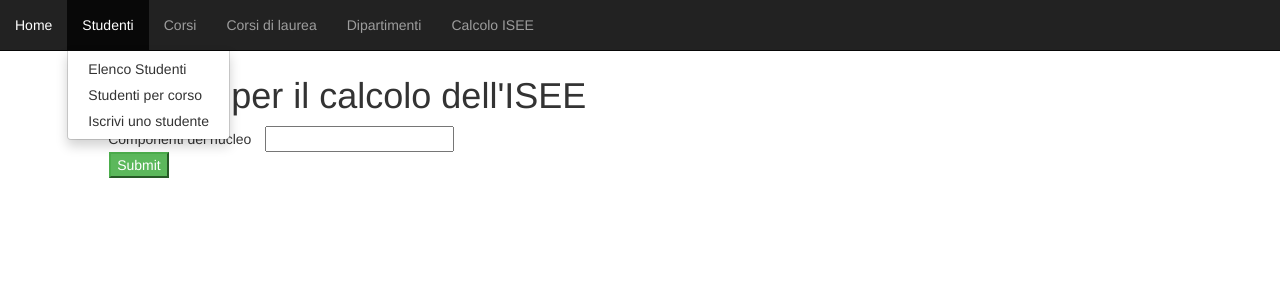
After one commit to AlecioP/SegreteriaStudenti2019_AlessioPortaro, a web app: page /servizi/isee.html in a window 1280 px wide, after a click on "Studenti". The commit adds this page. Shown: the top 300 px of the page. Run offline with its HTML, style and script files only (its server is not run), Linux system fonts and the light colour scheme; data that the repository does not hold is empty.

Commit message:
calcola isee

```diff
--- a/WebContent/gestioneStudenti/iscriviStudenti.html
+++ b/WebContent/gestioneStudenti/iscriviStudenti.html
@@ -34,6 +34,7 @@
 			<li class="nav-item"><a href="#">Corsi</a></li>
 			<li class="nav-item"><a href="#">Corsi di laurea</a></li>
 			<li class="nav-item"><a href="#">Dipartimenti</a></li>
+			<li class="nav-item"><a href="../servizi/isee.html">Calcolo ISEE</a></li>
 		</ul>
 	</nav>
 
--- a/WebContent/index.html
+++ b/WebContent/index.html
@@ -32,6 +32,7 @@
 			<li class="nav-item"><a href="#">Corsi</a></li>
 			<li class="nav-item"><a href="#">Corsi di laurea</a></li>
 			<li class="nav-item"><a href="#">Dipartimenti</a></li>
+			<li class="nav-item"><a href="servizi/isee.html">Calcolo ISEE</a></li>
 		</ul>
 	</nav>
 	<header class="row">
--- /dev/null
+++ b/WebContent/js/isee.js
@@ -0,0 +1,75 @@
+/**
+ *
+ */
+var GLOBAL_NUM_COMP;
+
+function addFormElements(){
+	var numeroElementi = document.getElementsByClassName("el-num")[0].value;
+	GLOBAL_NUM_COMP = numeroElementi;
+
+    var container = document.getElementsByClassName("el-data-container")[0];
+
+    var htmlContent = " ";
+
+    for(var i =0;i<numeroElementi;i++){
+    	htmlContent = htmlContent+"<div class=\"row\"><span> Reddito Elemento "+(i+1)+"</span><input class=\"reddito\"type=\"text\"><span class=\"ps\" ></span><span> Patrimonio Elemento "+(i+1)+"</span><input class=\"patrimonio\"type=\"text\"></div>"
+    }
+
+    container.innerHTML=htmlContent;
+}
+
+function calcolaISEEU(){
+	var ISEE;
+    var ISE;
+    var ISEEU;
+    var p;
+    var R = 0;
+    var Patrimonio=0;
+    /*ISE = R + [(PM + PI) × 0,20]
+    ISEE = ISE / p
+    In cui:
+    R = Reddito complessivo del nucleo familiare
+    PM = Patrimonio Mobiliare
+    PI = Patrimonio Immobiliare
+    p = parametro della scala di equivalenza*/
+    switch(GLOBAL_NUM_COMP){
+    	case 1 :{
+    		p = 1.00;
+    		break;
+    	}
+    	case 2 :{
+    		p = 1.57;
+    		break;
+    	}
+    	case 3 :{
+    		p = 2.04;
+    		break;
+    	}
+    	case 4 :{
+    		p = 2.46;
+    		break;
+    	}
+    	case 5 :{
+    		p = 2.85;
+    		break;
+    	}
+    	default : {
+    		p = 2.85 + (0.35*(GLOBAL_NUM_COMP-5));
+    	}
+    }
+
+    var redditi  = document.getElementsByClassName("reddito");
+    var patrimoni = document.getElementsByClassName("patrimonio");
+
+    for(var i=0;i<redditi.length;i++){
+        R+=parseFloat(redditi[i].value);
+        Patrimonio+=parseFloat(patrimoni[i].value);
+    }
+    //alert("Patrimonio : "+Patrimonio);
+    //alert("Reddito : "+R);
+    //alert("Parametro di equivalenza : "+p);
+    ISE = R + ((Patrimonio)*(0.20));
+    //alert("ISE : "+ISE);
+    ISEE = ISE/p;
+    document.getElementsByClassName("result-div")[0].innerHTML = "<div class=\"row\"><span>ISEE \: </span><span class=\"result\">"+ISEE+"</span></div>";
+}
--- /dev/null
+++ b/WebContent/servizi/isee.html
@@ -0,0 +1,69 @@
+<!DOCTYPE html>
+<html>
+<head>
+<meta charset="UTF-8">
+<title>Calcola ISEE</title>
+<script type="text/javascript" src="../js/isee.js"></script>
+
+<link rel="stylesheet" href="../bootstrap/css/bootstrap.min.css"
+	type="text/css" />
+<script src="../js/jquery-3.2.1.min.js"></script>
+<script src="../bootstrap/js/bootstrap.min.js"></script>
+
+<script src="../js/bootstrapConverter.js"></script>
+
+<style>
+.ps {
+	padding-left: 2em;
+	padding-right: 2em;
+}
+
+.not-nav {
+	position: relative;
+	top: 4em;
+}
+div.row>span {
+	padding : 1em;
+}
+</style>
+</head>
+<body>
+
+	<nav class="navbar navbar-inverse navbar-fixed-top">
+		<ul class="nav navbar-nav">
+			<li class="nav-item"><a href="../">Home</a></li>
+			<li class="nav-item dropdown"><a href="#"
+				class="nav-link dropdown-toggle" data-toggle="dropdown">Studenti</a>
+				<ul class="dropdown-menu">
+					<li><a href="../gestioneStudenti/studenti.html"
+						class="dropdown-item">Elenco Studenti</a></li>
+					<li><a href="#">Studenti per corso</a></li>
+					<li><a href="../gestioneStudenti/iscriviStudenti.html"
+						class="dropdown-item">Iscrivi uno studente</a></li>
+				</ul></li>
+			<li class="nav-item"><a href="#">Corsi</a></li>
+			<li class="nav-item"><a href="#">Corsi di laurea</a></li>
+			<li class="nav-item"><a href="#">Dipartimenti</a></li>
+			<li class="nav-item"><a href="../servizi/isee.html">Calcolo
+					ISEE</a></li>
+		</ul>
+	</nav>
+
+
+	<div class="not-nav row">
+		<div class="mycol-1"></div>
+		<div class="mycol-10">
+			<h1>Pagina per il calcolo dell'ISEE</h1>
+			<form action="javascript:calcolaISEEU()">
+				<div class="row">
+					<span>Componenti del nucleo</span><input class="el-num" type="text"
+						onblur="addFormElements();">
+				</div>
+				<div class="el-data-container"></div>
+				<input class="btn-success" type="submit">
+			</form>
+			<div class="result-div"></div>
+		</div>
+	</div>
+</body>
+</html>
```
